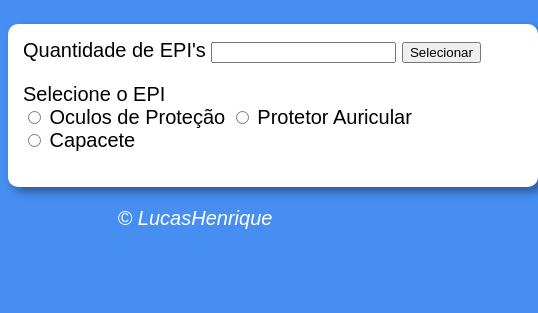
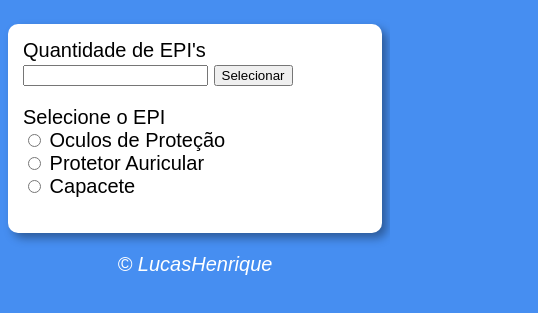
Before and after one commit to lucas2678-bit/maquina-de-epi, a plain HTML site: page index.html in a window 390 px wide. Shown: the part 75-388 px from the top of the page, 538 px wide, since content can reach past the window. Drawn offline with Linux system fonts and the light colour scheme.

Commit message:
mobile version

```diff
--- a/index.html
+++ b/index.html
@@ -17,9 +17,9 @@
     <p>
     Selecione o EPI <br>
     <input type="radio" name="radepi" id="oculos">
-    <label for="oculos">Oculos de Proteção</label>
+    <label for="oculos">Oculos de Proteção <br></label>
     <input type="radio" name="radepi" id="Protetor">
-    <label for="Protetor">Protetor Auricular</label><br>
+    <label for="Protetor">Protetor Auricular <br></label>
     <input type="radio" name="radepi" id="capacete">
     <label for="capacete">Capacete</label>
     </p>
--- a/style.css
+++ b/style.css
@@ -7,14 +7,17 @@ header{
 color: white;
 text-align: center;
 }
+
 section{
 background-color: white;
 border-radius: 10px;
 padding: 15px;
-width: 500px;
+min-width: 60px;
+max-width: 800px;
 margin: auto;
 box-shadow: 5px 5px 10px rgba(0, 0, 0, 0.363);
 }
+
 footer{
 color: white;
 text-align: center;
```
